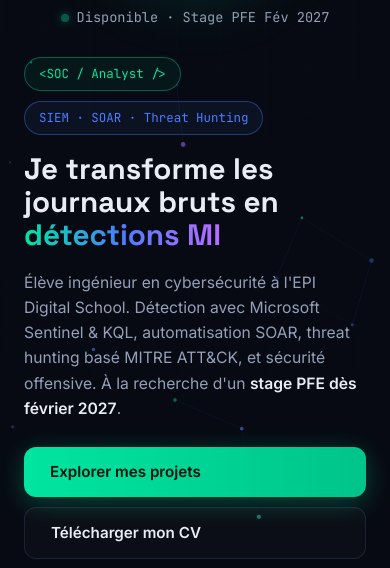
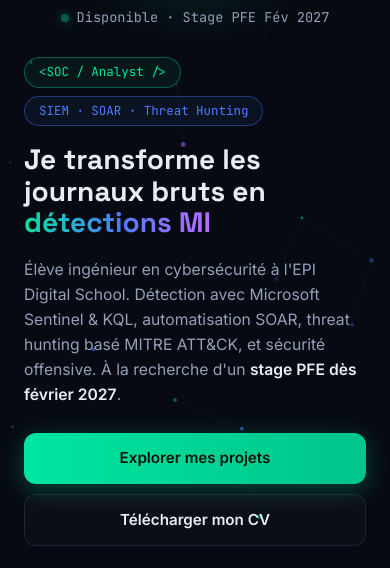
Before and after one commit to ahmed-lay/ahmed-lay.github.io, a plain HTML site: page index.html in a window 390 px wide. Shown: the part 239-807 px from the top of the page. Drawn offline with Linux system fonts and the light colour scheme.

Commit message:
Update style.css

```diff
--- a/style.css
+++ b/style.css
@@ -553,3 +553,83 @@ body {
     padding: 5px 10px;
   }
 }
+/* Correctif débordement mobile (393px et petits écrans) */
+html,
+body {
+  max-width: 100%;
+  overflow-x: clip;
+}
+
+#particles,
+canvas,
+.wrap,
+section,
+header,
+main,
+footer {
+  max-width: 100%;
+}
+
+.hero,
+.hero-text,
+.badge-row,
+.cta,
+.hero-metrics,
+.metric,
+.projects-grid,
+.skills-grid,
+.two,
+.timeline > li {
+  max-width: 100%;
+  min-width: 0;
+}
+
+@media (max-width: 480px) {
+  .badge-row {
+    display: flex;
+    flex-wrap: wrap;
+    gap: 8px;
+  }
+
+  .badge,
+  .badge-alt {
+    max-width: 100%;
+    white-space: normal;
+    word-break: break-word;
+    line-height: 1.35;
+  }
+
+  .cta {
+    display: flex;
+    flex-direction: column;
+    align-items: stretch;
+    gap: 10px;
+  }
+
+  .cta .btn {
+    width: 100%;
+    max-width: 100%;
+    box-sizing: border-box;
+    text-align: center;
+  }
+
+  .hero-metrics {
+    display: grid;
+    grid-template-columns: 1fr;
+    gap: 10px;
+  }
+
+  .metric {
+    width: 100%;
+    box-sizing: border-box;
+  }
+
+  h1 {
+    font-size: clamp(1.7rem, 7.2vw, 2.3rem);
+    word-break: break-word;
+  }
+
+  .hero-text p {
+    word-break: break-word;
+  }
+}
```
